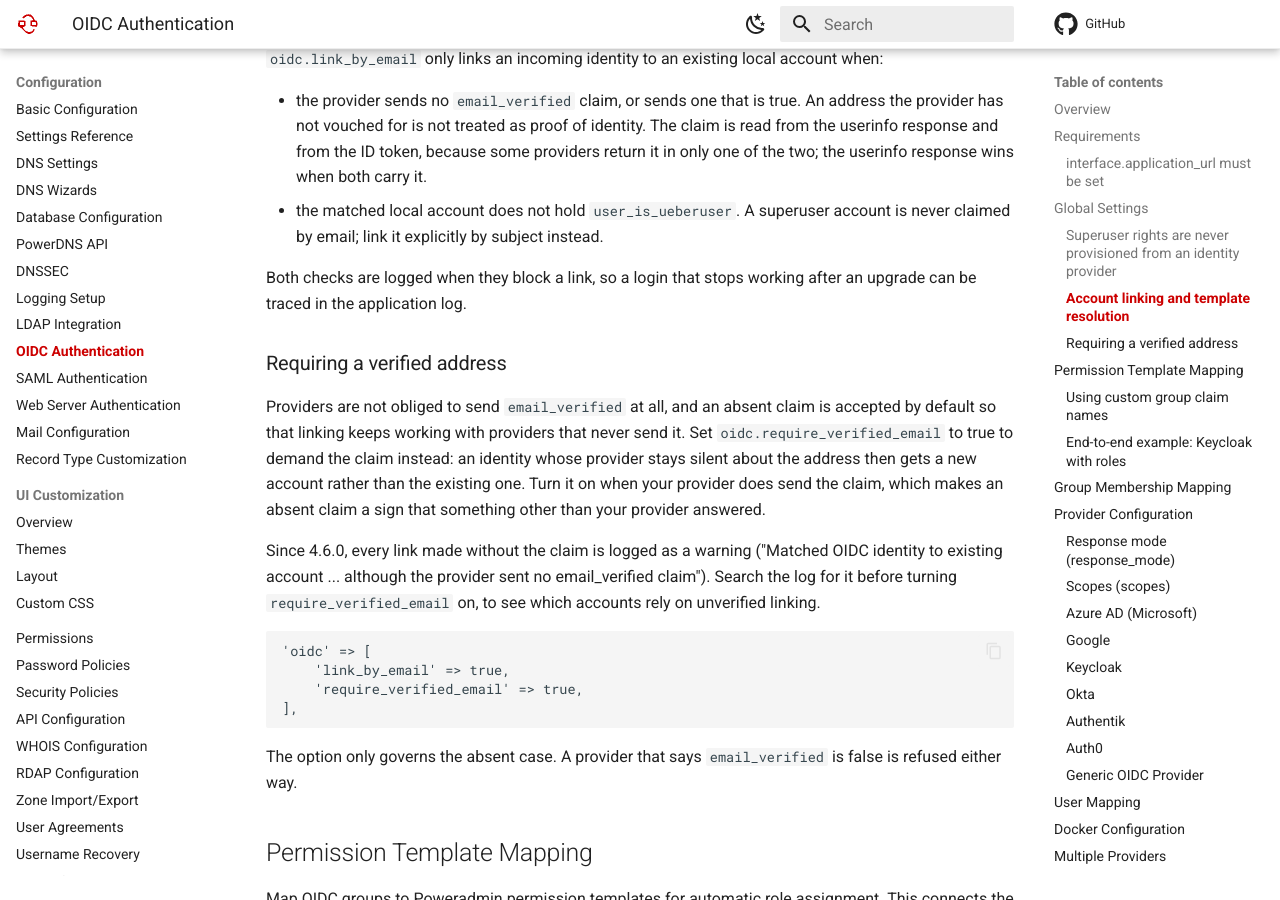
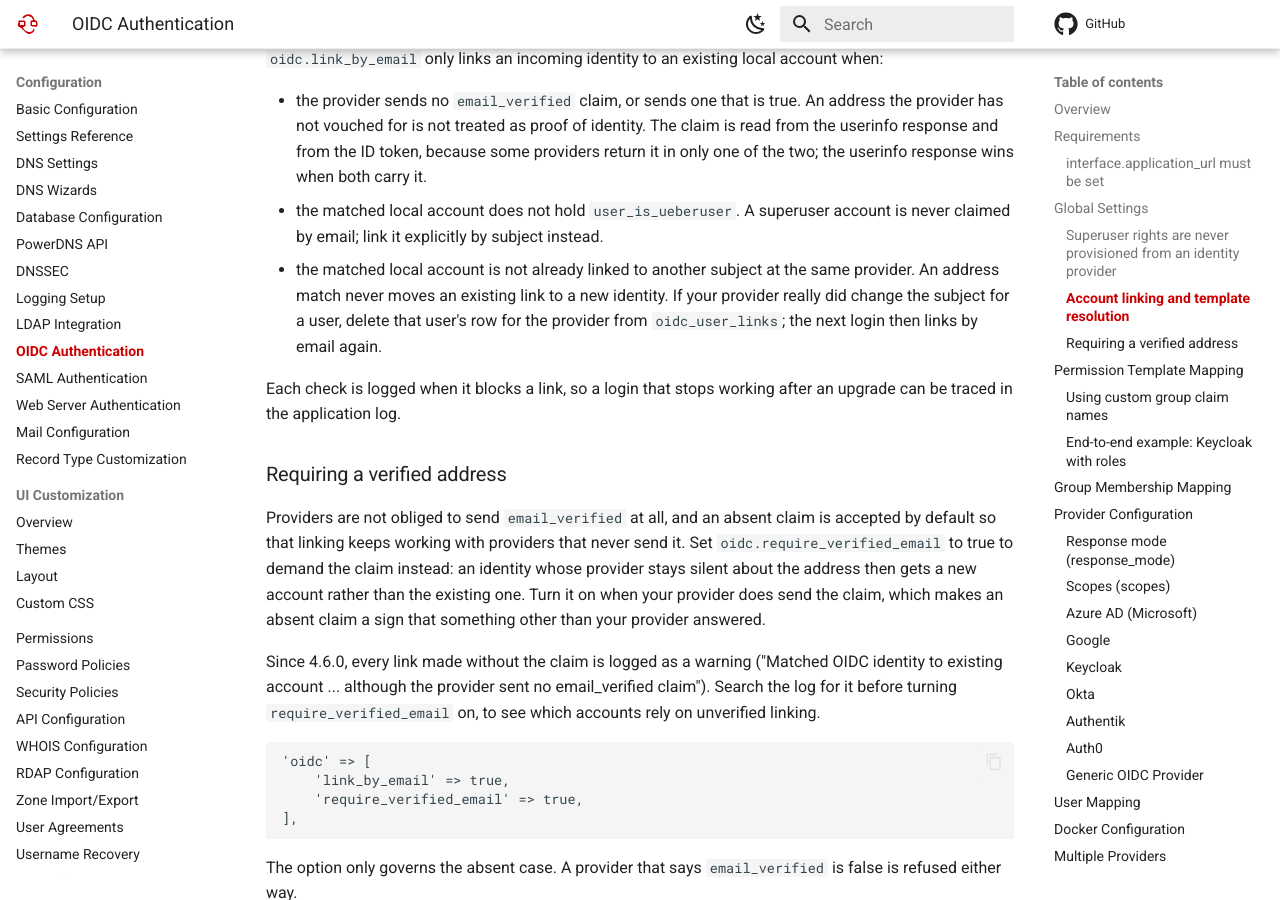
Before and after one commit to poweradmin/poweradmin-docs, an MkDocs documentation site: the page built from docs/configuration/oidc.md, in a window 1280 px wide and 900 px high, scrolled down 2116 px. Built offline with MkDocs 1.6.1 and Material for MkDocs 9.7.7, drawn with Linux system fonts in a browser that asks for light colours; comment, search, counter and statistics services are not loaded.

Commit message:
docs(auth): note that an email match never moves an existing OIDC or SAML link

```diff
--- a/docs/configuration/oidc.md
+++ b/docs/configuration/oidc.md
@@ -78,8 +78,12 @@ id is normally the bundled Administrator template.
   carry it.
 - the matched local account does not hold `user_is_ueberuser`. A superuser account
   is never claimed by email; link it explicitly by subject instead.
+- the matched local account is not already linked to another subject at the same
+  provider. An address match never moves an existing link to a new identity.
+  If your provider really did change the subject for a user, delete that user's row
+  for the provider from `oidc_user_links`; the next login then links by email again.
 
-Both checks are logged when they block a link, so a login that stops working after
+Each check is logged when it blocks a link, so a login that stops working after
 an upgrade can be traced in the application log.
 
 ### Requiring a verified address
```
Also changed, not shown: docs/configuration/saml.md (+5 -1 lines).
